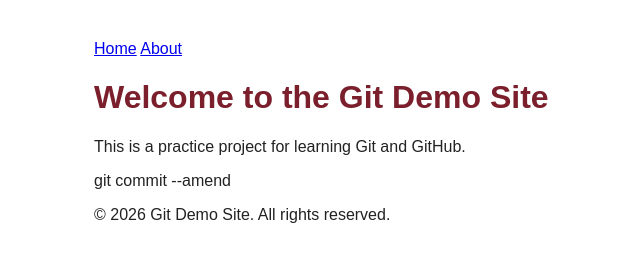
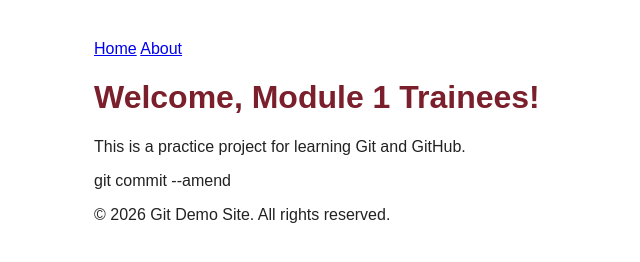
Before and after one commit to siresquire/git-demo-site, a website: page index.html in a window 1280 px wide. Shown: the whole page, without its empty margins (196-836 px from the left). Drawn offline with Linux system fonts and the light colour scheme.

Commit message:
feat: update heading for demo branch

```diff
--- a/index.html
+++ b/index.html
@@ -11,7 +11,7 @@
         <a href="#home">Home</a>
         <a href="#about">About</a>
     </nav>
-    <h1>Welcome to the Git Demo Site</h1>
+    <h1>Welcome, Module 1 Trainees!</h1>
         <p>This is a practice project for learning Git and GitHub.</p>
         <p>git commit --amend</p>
     <footer>
```
